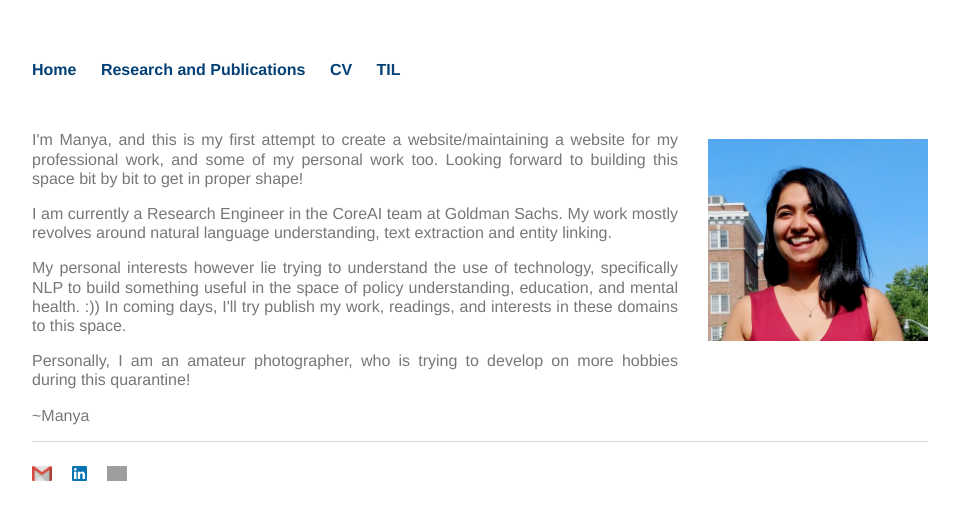
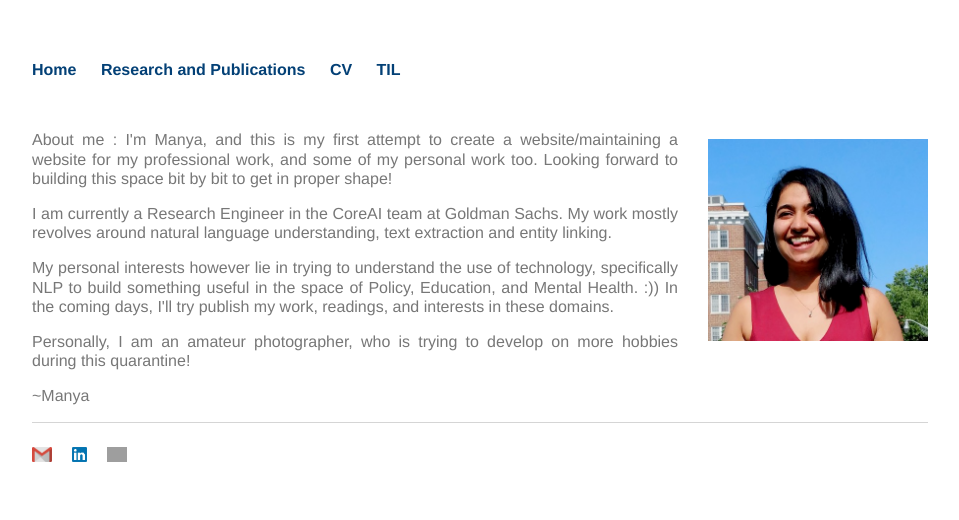
Before and after one commit to ManyaWadhwa/manyawadhwa.github.io, a Jekyll site: the page built from index.html, in a window 1280 px wide. Shown: the top 520 px of the page, without its empty margins (160-1119 px from the left). Built offline with Jekyll 4.4.1, drawn with Linux system fonts in a browser that asks for light colours; grey boxes are pictures that could not be loaded.

Commit message:
index.html

```diff
--- a/index.html
+++ b/index.html
@@ -8,11 +8,11 @@ title: Manya Wadhwa
 
 <img src="images/headshot.png" style="float:right" src="images/headshot.png" alt="picture" class="inline" width="220" style="padding-top: 0px; padding-bottom: 10px; padding-left: 40px; padding-right: 10px">
 
-<p align="justify">I'm Manya, and this is my first attempt to create a website/maintaining a website for my professional work, and some of my personal work too. Looking forward to building this space bit by bit to get in proper shape! </p>
+<p align="justify">About me : I'm Manya, and this is my first attempt to create a website/maintaining a website for my professional work, and some of my personal work too. Looking forward to building this space bit by bit to get in proper shape! </p>
 
 <p align="justify"> I am currently a Research Engineer in the CoreAI team at Goldman Sachs. My work mostly revolves around natural language understanding, text extraction and entity linking. </p>
 
-<p align = "justify">My personal interests however lie trying to understand the use of technology, specifically NLP to build something useful in the space of policy understanding, education, and mental health. :)) In coming days, I'll try publish my work, readings, and interests in these domains to this space.</p>
+<p align = "justify">My personal interests however lie in trying to understand the use of technology, specifically NLP to build something useful in the space of Policy, Education, and Mental Health. :)) In the coming days, I'll try publish my work, readings, and interests in these domains.</p>
 
 <p align="justify"> Personally, I am an amateur photographer, who is trying to develop on more hobbies during this quarantine!</p>
 
```
